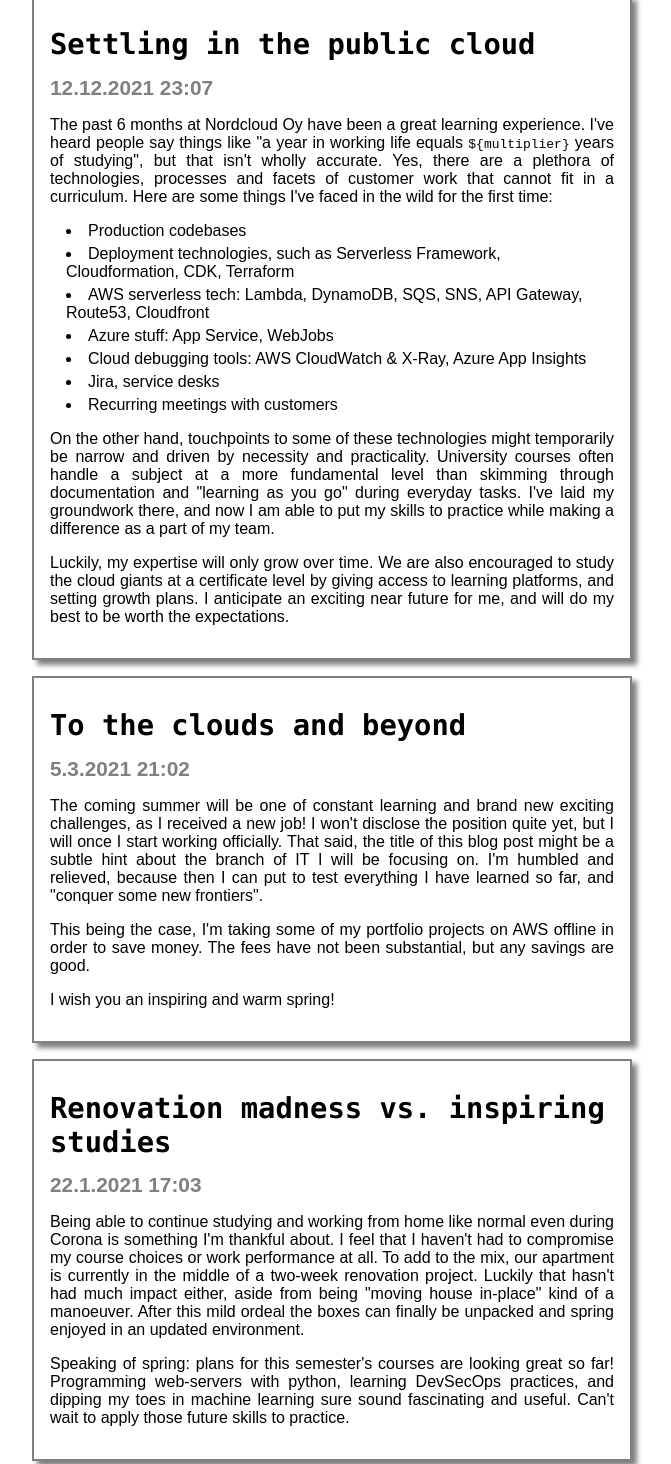
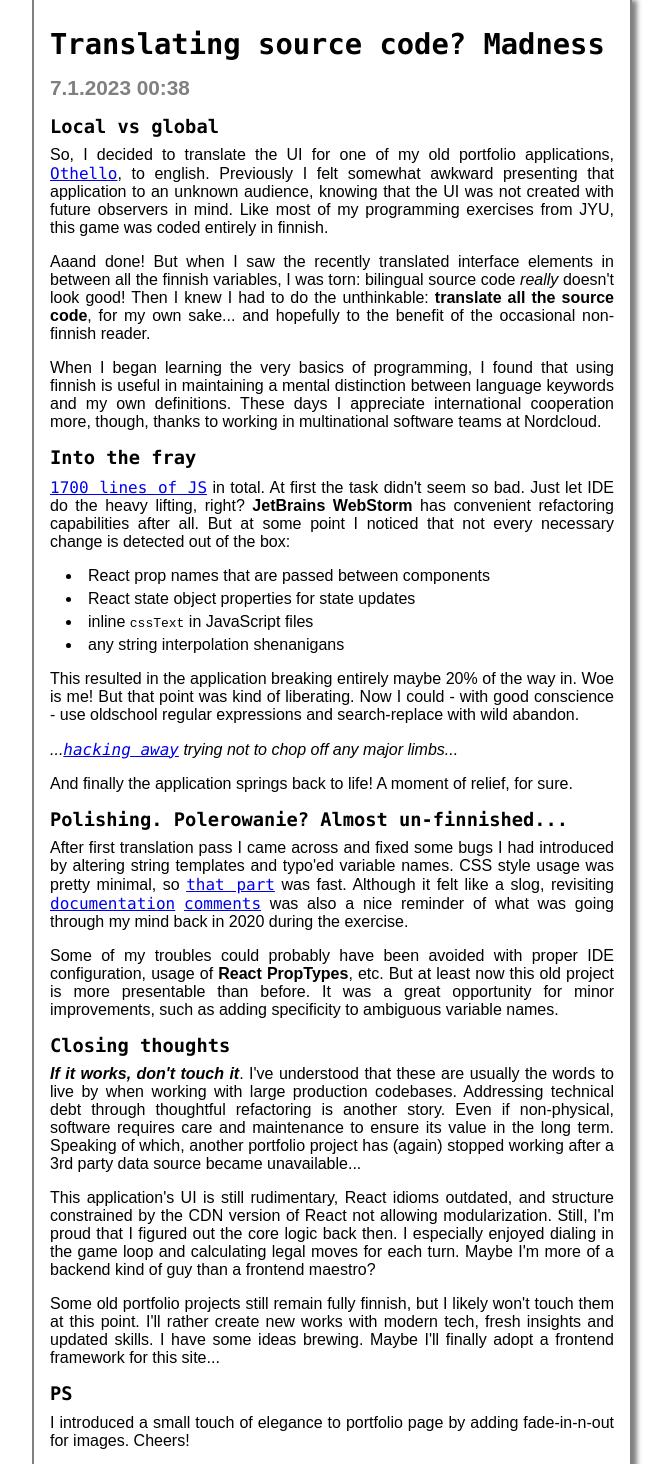
Before and after one commit to jupekett/jupekett.github.io, a plain HTML site: page blog.html in a window 1280 px wide. Shown: the part 162-1626 px from the top of the page, without its empty margins (308-979 px from the left). Drawn offline with Linux system fonts and the light colour scheme.

Commit message:
new blog post

```diff
--- a/blog.html
+++ b/blog.html
@@ -23,6 +23,98 @@
     </header>
     <div class="content--blog">
       <main>
+
+        <article>
+          <section class="blog-post">
+            <h2>Translating source code? Madness</h2>
+            <p><span class="blog-timestamp">7.1.2023 00:38</span></p>
+            <h3>Local vs global</h3>
+            <p>
+              So, I decided to translate the UI for one of my old portfolio applications, <a href="portfolio.html#react">Othello</a>,
+              to english.
+              Previously I felt somewhat awkward presenting that application to an unknown audience, knowing that the UI
+              was not created with future observers in mind.
+              Like most of my programming exercises from JYU, this game was coded entirely in finnish.
+            </p>
+            <p>
+              Aaand done! But when I saw the recently translated interface elements in between all the finnish variables, I was torn:
+              bilingual source code <em>really</em> doesn't look good!
+              Then I knew I had to do the unthinkable: <strong>translate all the source code</strong>, for my own
+              sake...
+              and hopefully to the benefit of the occasional non-finnish reader.
+            </p>
+            <p>
+              When I began learning the very basics of programming, I found that using finnish is useful in maintaining a
+              mental distinction between language keywords and my own definitions.
+              These days I appreciate international cooperation more, though, thanks to working in
+              multinational software teams at Nordcloud.
+            </p>
+            <h3>Into the fray</h3>
+            <p>
+              <a href="https://gitlab.jyu.fi/jupekett/othello-react/-/blob/e0fe5c00ebb40dc1cc185e9d1fd1dbee5f030b2a/js/scripts.js">1700 lines of JS</a> in total.
+              At first the task didn't seem so bad. Just let IDE do the heavy lifting, right?
+              <strong>JetBrains WebStorm</strong> has convenient refactoring capabilities after all.
+              But at some point I noticed that not every necessary change is detected out of the box:
+            </p>
+            <ul>
+              <li>React prop names that are passed between components</li>
+              <li>React state object properties for state updates</li>
+              <li>inline <code>cssText</code> in JavaScript files</li>
+              <li>any string interpolation shenanigans</li>
+            </ul>
+            <p>
+              This resulted in the application breaking entirely maybe 20% of the way in. Woe is me!
+              But that point was kind of liberating. Now I could - with good conscience - use oldschool regular
+              expressions and search-replace with wild abandon.
+            </p>
+            <p>
+              <em>...<a href="https://gitlab.jyu.fi/jupekett/othello-react/-/commit/c8c1152fc448e90e08075a9c678a64a5276dc0da">hacking away</a> trying not to chop off any major limbs...</em>
+            </p>
+            <p>
+              And finally the application springs back to life! A moment of relief, for sure.
+            </p>
+            <h3>Polishing. Polerowanie? Almost un-finnished...</h3>
+            <p>
+              After first translation pass I came across and fixed some bugs I had introduced by altering string
+              templates and typo'ed variable names.
+              CSS style usage was pretty minimal, so <a href="https://gitlab.jyu.fi/jupekett/othello-react/-/commit/6f9910d99f7ee40f07846d97d1fed5e76d4e6c67">that part</a> was fast.
+              Although it felt like a slog, revisiting
+              <a href="https://gitlab.jyu.fi/jupekett/othello-react/-/commit/10ce60b0922c18eca776638559f8baa00cf06574">documentation</a>
+              <a href="https://gitlab.jyu.fi/jupekett/othello-react/-/commit/fb405e44dd8fa900781a8f2750cb8c6f0acafd2b">comments</a>
+              was also a nice reminder of what was going through my mind back in 2020 during the exercise.
+            </p>
+            <p>
+              Some of my troubles could probably have been avoided with proper IDE configuration, usage of <strong>React
+              PropTypes</strong>, etc. But at least now this old project is more presentable than before.
+              It was a great opportunity for minor improvements, such as adding specificity to ambiguous variable names.
+            </p>
+            <h3>Closing thoughts</h3>
+            <p>
+              <em><strong>If it works, don't touch it</strong></em>.
+              I've understood that these are usually the words to live by when working with large production codebases.
+              Addressing technical debt through thoughtful refactoring is another story.
+              Even if non-physical, software requires care and maintenance to ensure its value in the long term.
+              Speaking of which, another portfolio project has (again) stopped working after a 3rd party data source became unavailable...
+            </p>
+            <p>
+              This application's UI is still rudimentary, React idioms outdated, and structure constrained
+              by the CDN version of React not allowing modularization.
+              Still, I'm proud that I figured out the core logic back then.
+              I especially enjoyed dialing in the game loop and calculating legal moves for each turn.
+              Maybe I'm more of a backend kind of guy than a frontend maestro?
+            </p>
+            <p>
+              Some old portfolio projects still remain fully finnish, but I likely won't touch them at this point.
+              I'll rather create new works with modern tech, fresh insights and updated skills.
+              I have some ideas brewing.
+              Maybe I'll finally adopt a frontend framework for this site...
+            </p>
+            <h3>PS</h3>
+            <p>
+              I introduced a small touch of elegance to portfolio page by adding fade-in-n-out for images. Cheers!
+            </p>
+          </section>
+        </article>
 
         <article>
           <section class="blog-post">
@@ -90,7 +182,7 @@
               Being able to continue studying and working from home like normal even during Corona is something I'm
               thankful about. I feel that I haven't had to compromise my course choices or work performance at all. To
               add to the mix, our apartment is currently in the middle of a two-week renovation project. Luckily that
-              hasn't had much impact either, aside from being "moving house in-place" kind of a manoeuver. After this
+              hasn't had much impact either, aside from being "moving house in-place" kind of a maneuver. After this
               mild ordeal the boxes can finally be
               unpacked and spring enjoyed in an updated environment.
             </p>
@@ -126,8 +218,10 @@
             </p>
           </section>
         </article>
+
       </main>
     </div>
+
     <footer>
       <address>
         <a href="mailto:juho.p.kettunen@gmail.com">juho.p.kettunen@gmail.com</a>
--- a/css/styles.css
+++ b/css/styles.css
@@ -248,6 +248,10 @@ img {
     box-shadow: 5px 5px 5px grey;
 }
 
+.blog-post a {
+    font-weight: normal;
+}
+
 .blog-timestamp {
     font-size: 1.3em;
     font-weight: bold;
```
